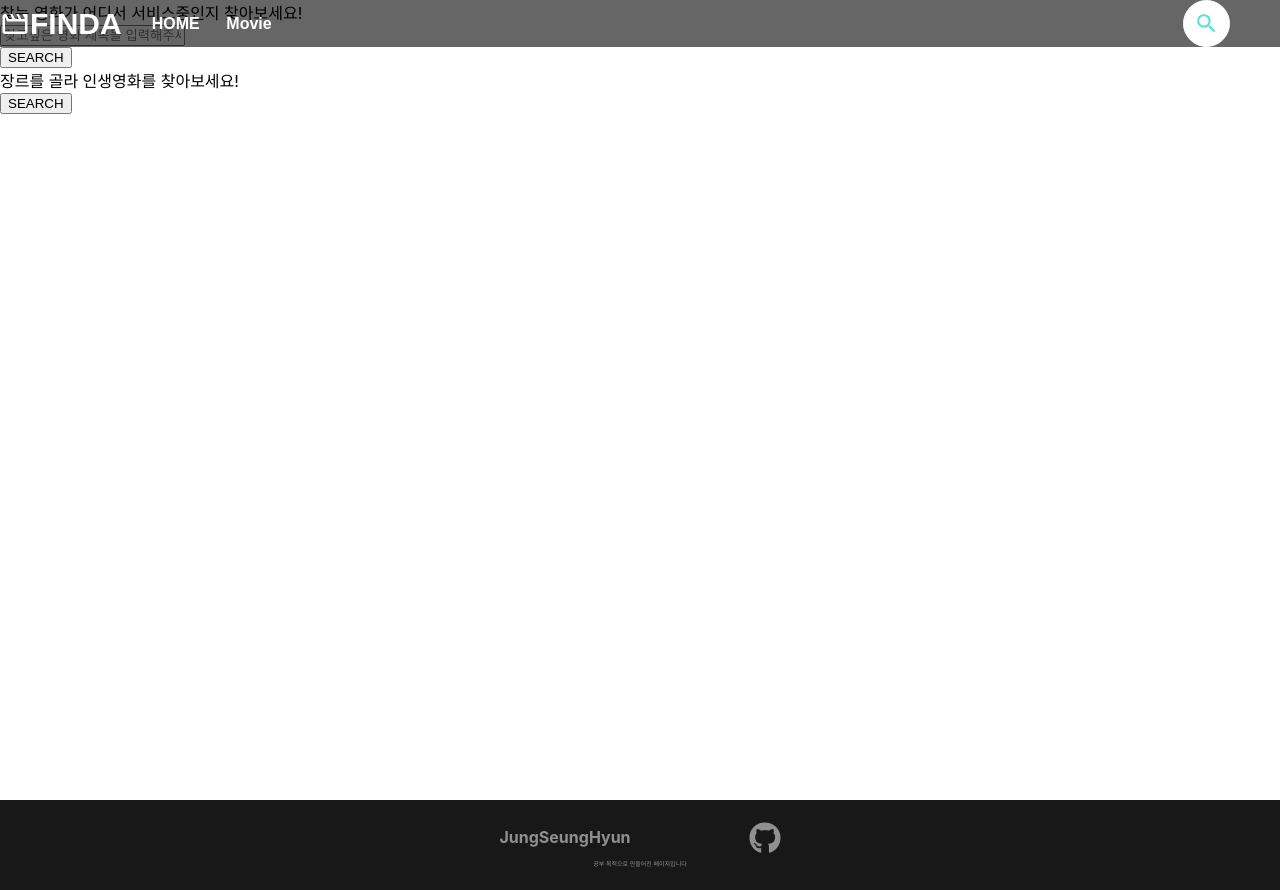
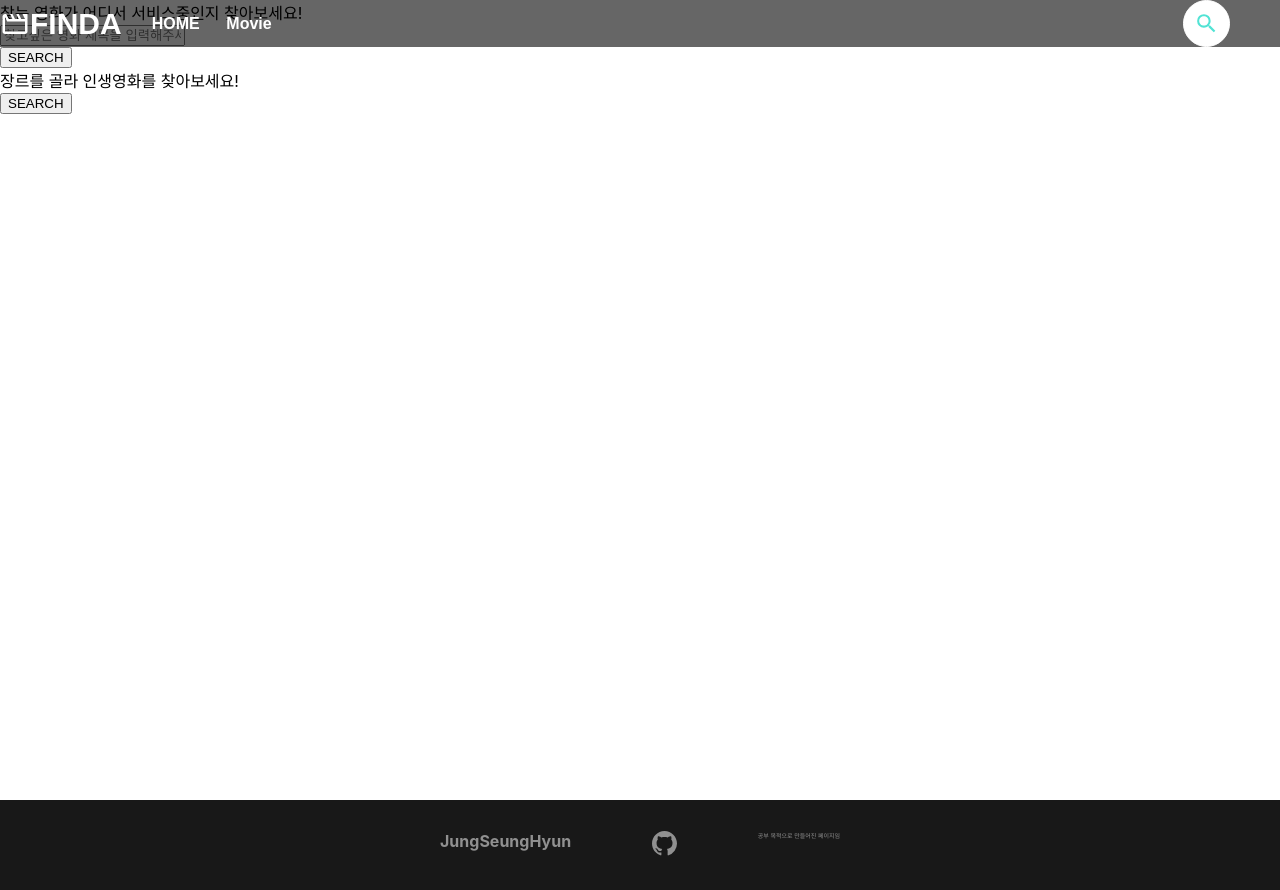
Before and after one commit to herrakam/FINDA-react, a React (Create React App) app: page / in a window 1280 px wide. Built offline with nearby package versions, Linux system fonts and the light colour scheme.

Commit message:
레이아웃 app.js로 해결

```diff
--- a/public/index.html
+++ b/public/index.html
@@ -27,43 +27,6 @@
     -->
     <title>React App</title>
   </head>
-  <style>
-    #root{
-      min-height: 100vh;
-    }
-     footer{
-            background: #181818;
-            height: 90px;
-            display: flex;
-            justify-content: center;
-            flex-direction: column;
-            align-items: center;
-        }
-        .footerwrap{
-            display: flex;
-            width:400px;
-            justify-content: space-around;
-            margin:0 0 5px 0;
-        }
-        .footerword{
-            color: #909090;
-            font-size: 6px;
-        }
-        .eidtor{
-            color: #909090;
-            font-weight: bold;
-            margin: 5px 0 0 0;
-        }
-        .github{
-            color:#909090 ;
-        }
-        @media (max-width: 652px) {
-            .search-box{
-                display: none;
-            }
-
-        }
-  </style>
   <body>
     <noscript>You need to enable JavaScript to run this app.</noscript>
     <div id="root"></div>
@@ -78,11 +41,4 @@
       To create a production bundle, use `npm run build` or `yarn build`.
     -->
   </body>
-  <footer>
-    <div class="footerwrap">
-        <div class="eidtor">JungSeungHyun </div>
-        <a class="github" href="https://github.com/herrakam"><i class="fab fa-github fa-2x" ></i></a>
-    </div>
-    <div class="footerword">공부 목적으로 만들어진 페이지입니다</div>
-</footer>
 </html>
--- a/src/App.js
+++ b/src/App.js
@@ -3,12 +3,23 @@ import { Route } from "react-router-dom";
 import MainContainer from "./container/MainContainer";
 import SearchContainer from "./container/SearchContainer";
 import DetailContainer from "./container/DetailContainer";
+import Header from "./layouts/Header";
+import Footer from "./layouts/Footer";
+import styled from "styled-components";
+
 function App() {
+  const BodyWrap = styled.div`
+    min-height: 100vh;
+  `;
   return (
     <>
-      <Route path="/" component={MainContainer} exact></Route>
-      <Route path="/search" component={SearchContainer}></Route>
-      <Route path="/detail" component={DetailContainer}></Route>
+      <Header></Header>
+      <BodyWrap>
+        <Route path="/" component={MainContainer} exact></Route>
+        <Route path="/search" component={SearchContainer}></Route>
+        <Route path="/detail" component={DetailContainer}></Route>
+      </BodyWrap>
+      <Footer></Footer>
     </>
   );
 }
--- a/src/components/Main.js
+++ b/src/components/Main.js
@@ -1,4 +1,4 @@
-import React, { useRef } from "react";
+import React from "react";
 
 function Main() {
   // // 검색결과창 띄운 후 안에 검색 결과 가져옴, 검색창 비워지면 검색결과창 가리는 함수 실행,searchbar onkeyup시 실행할 함수,
--- a/src/container/DetailContainer.js
+++ b/src/container/DetailContainer.js
@@ -1,12 +1,9 @@
 import React from "react";
 import Detail from "../components/Detail";
-import Footer from "../layouts/Footer";
-import Header from "../layouts/Header";
 
 function DetailContainer() {
   return (
     <>
-      <Header></Header>
       <Detail></Detail>
     </>
   );
--- a/src/container/MainContainer.js
+++ b/src/container/MainContainer.js
@@ -1,12 +1,9 @@
 import React from "react";
 import Main from "../components/Main";
-import Footer from "../layouts/Footer";
-import Header from "../layouts/Header";
 
 function MainContainer() {
   return (
     <>
-      <Header></Header>
       <Main></Main>
     </>
   );
--- a/src/container/SearchContainer.js
+++ b/src/container/SearchContainer.js
@@ -1,12 +1,9 @@
 import React from "react";
 import Search from "../components/Search";
-import Footer from "../layouts/Footer";
-import Header from "../layouts/Header";
 
 function SearchContainer() {
   return (
     <>
-      <Header></Header>
       <Search></Search>
     </>
   );
--- a/src/layouts/Footer.js
+++ b/src/layouts/Footer.js
@@ -1,6 +1,5 @@
 import React from "react";
 import styled from "styled-components";
-import { Link } from "react-router-dom";
 import { BsGithub } from "react-icons/bs";
 function Footer() {
   const Footer = styled.div`
```
